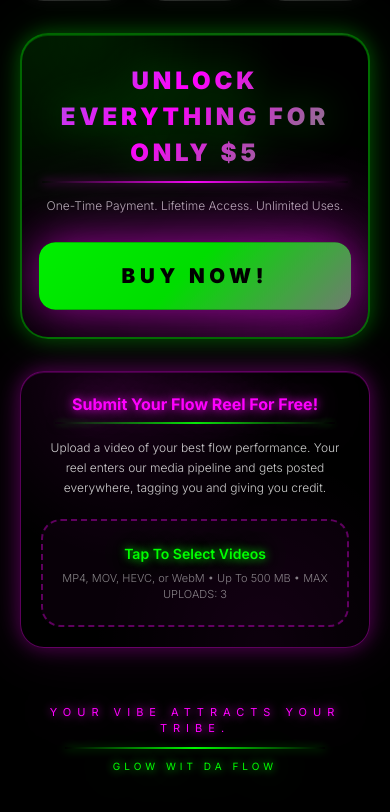
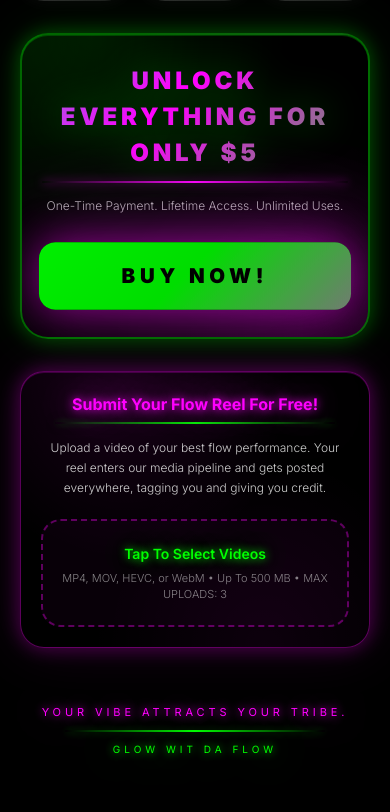
Before and after one commit to vitae/cash, a Next.js app: page / in a window 390 px wide. Shown: the part 2855-3667 px from the top of the page. Built offline with nearby package versions, Linux system fonts and the light colour scheme.

Commit message:
fix: keep 'Your Vibe Attracts Your Tribe' on one line on mobile

```diff
--- a/src/app/page.tsx
+++ b/src/app/page.tsx
@@ -579,8 +579,8 @@
         <RevealSection delay={0.05}>
           <div style={{ textAlign: "center", paddingTop: 24, paddingBottom: 16 }}>
             <p style={{
-              fontSize: "clamp(11px, 2.5vw, 13px)", letterSpacing: 6, textTransform: "uppercase",
-              color: "#FF00FF", margin: "0 0 10px",
+              fontSize: "clamp(11px, 2.5vw, 13px)", letterSpacing: "clamp(2px, 1vw, 6px)", textTransform: "uppercase",
+              color: "#FF00FF", margin: "0 0 10px", whiteSpace: "nowrap",
               textShadow: "0 0 10px #FF00FF, 0 0 40px #FF00FF, 0 0 80px rgba(255,0,255,0.5)",
             }}>
               Your Vibe Attracts Your Tribe.
```
